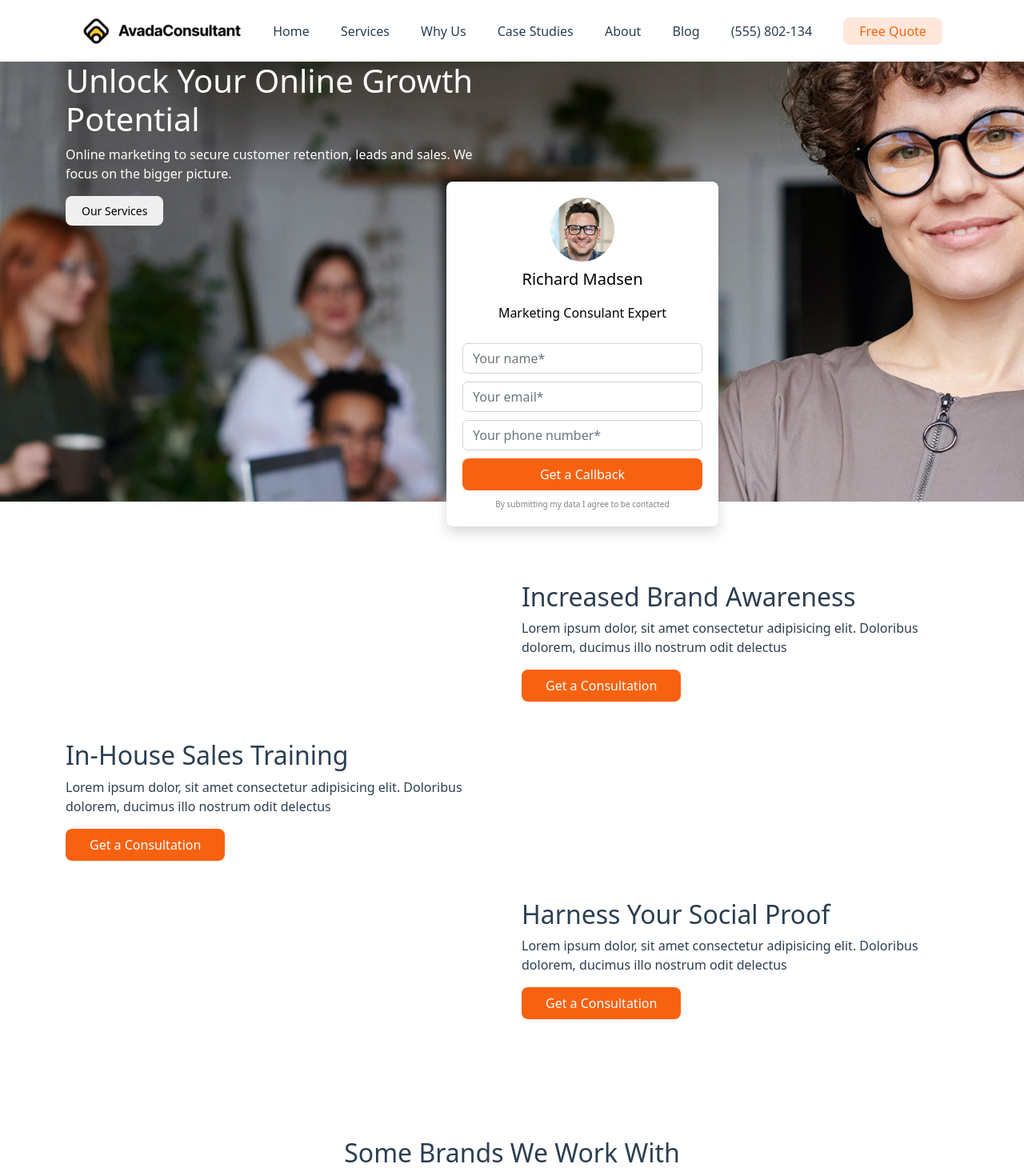
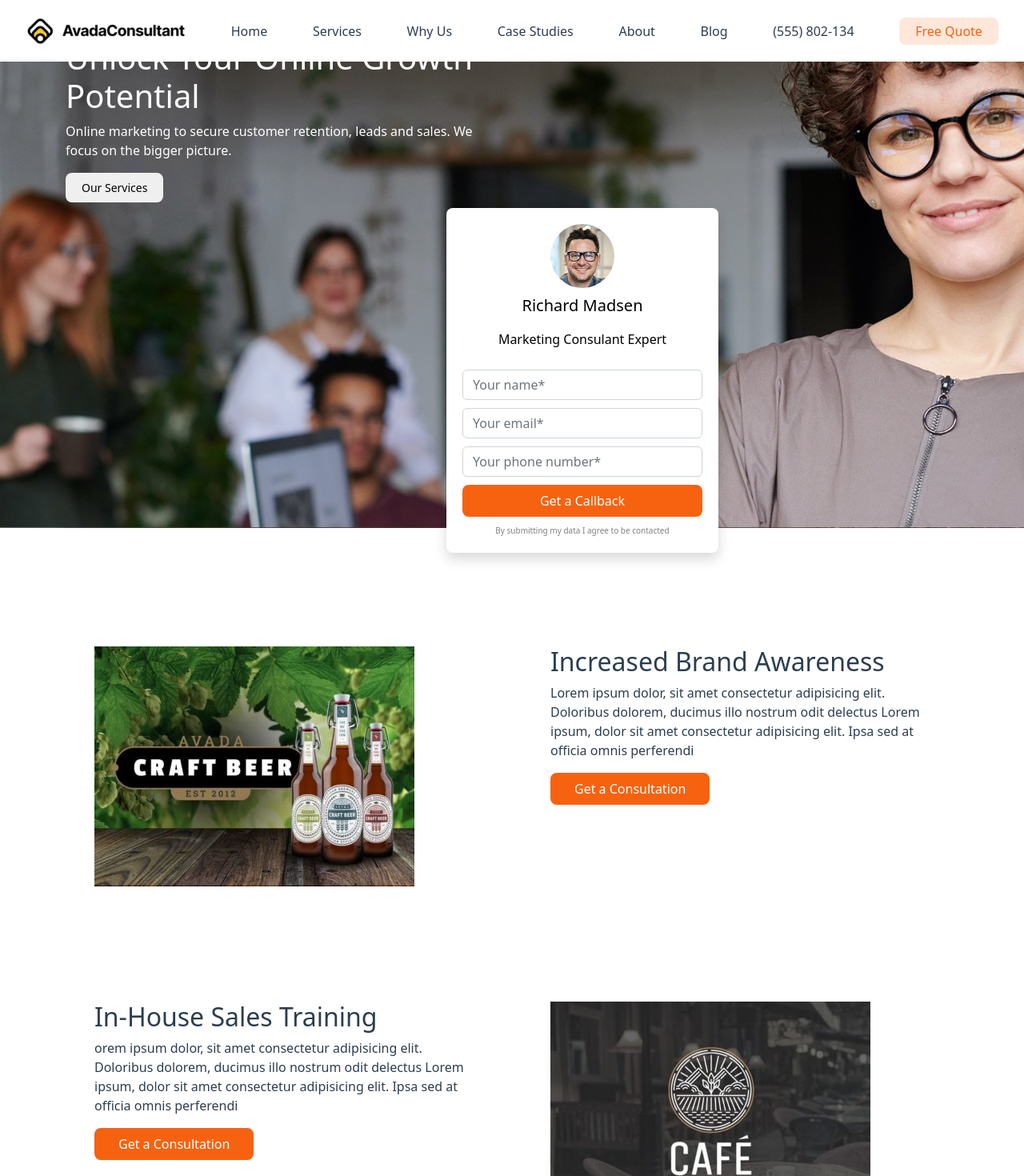
Before and after one commit to Trusimo/proj-html-vuejs, a Vue app: page / in a window 1280 px wide. Shown: the top 1470 px of the page at 80% size. Built offline with nearby package versions, Linux system fonts and the light colour scheme.

Commit message:
adds random image for those i not have

```diff
--- a/src/components/TheHeader.vue
+++ b/src/components/TheHeader.vue
@@ -1,5 +1,6 @@
 <template>
-    <div class="container">
+    <div>
+        <div class="container fixed">
             <div class="flex">
                 <img src="../../public/avada-marketing-logo-2x-200x37.png" alt="">
 
@@ -10,6 +11,7 @@
 
                 <div>(555) 802-134</div>
                 <button class="btn-orange">Free Quote</button>
+            </div>
         </div>
     </div>
 
@@ -30,7 +32,8 @@ export default {
                 "Blog"
             ]
 
-}},
+        }
+    },
     methods: {
 
     }
@@ -42,9 +45,13 @@ export default {
 
 
 <style>
-header {
+.fixed {
     position: fixed;
+    background-color: white;
+    min-width: 100%;
+    z-index: 1
 }
+
 .flex {
     display: flex;
     justify-content: space-between;
@@ -64,7 +71,4 @@ header {
     background-color: #f76210;
     color: white;
 }
-
-
-
 </style>
--- a/src/components/TheJumbotron.vue
+++ b/src/components/TheJumbotron.vue
@@ -3,7 +3,7 @@
         <div class="container">
             <section class="jumbo-sec">
                 <div class="row">
-                <div class="col padding-col">
+                    <div class="col mt-5">
                         <h1>Unlock Your Online Growth Potential</h1>
                         <p>Online marketing to secure customer retention, leads and sales.
                             We focus on the bigger picture.
@@ -57,7 +57,7 @@
     background-image: url("../../public/marketing-intro.jpg");
     background-size: 2000px;
     background-position: center;
-    height: 550px;
+    height: 660px;
 }
 
 .btn-white {
@@ -76,11 +76,15 @@
 
 .form-absolute {
     position: absolute;
-    top: 150px;
+    top: 260px;
     right: 300px;
     background-color: white;
     padding: 20px;
     border-radius: 8px;
+}
+
+.margin-top-col {
+    margin-top: 200px;
 }
 
 .flex-form {
@@ -112,7 +116,7 @@
     margin-top: 10px;
 }
 
-.btn-orange-variant{
+.btn-orange-variant {
     background-color: #f76210;
     color: white;
     width: 100%;
@@ -120,6 +124,4 @@
     border-radius: 8px;
     padding: 8px 30px;
 }
-
-
 </style>
--- a/src/components/TheMain.vue
+++ b/src/components/TheMain.vue
@@ -4,37 +4,37 @@
         <div class="container padding-sec">
             <!-- 3 row centrali -->
             <div class="row">
-                <div class="col">
-                    <img src="" alt="">
+                <div class="col p-5">
+                    <img src="../../public/beer_thumbnail-400x300.jpg" alt="">
                 </div>
-                <div class="col">
+                <div class="col p-5">
                     <h2>Increased Brand Awareness</h2>
                     <p>Lorem ipsum dolor, sit amet consectetur adipisicing elit. Doloribus dolorem, ducimus illo nostrum
-                        odit delectus</p>
+                        odit delectus Lorem ipsum, dolor sit amet consectetur adipisicing elit. Ipsa sed at officia omnis perferendi</p>
                     <button type="submit" class="btn-orange-col">Get a Consultation</button>
                 </div>
             </div>
 
             <div class="row my-5">
-                <div class="col">
+                <div class="col p-5">
                     <h2>In-House Sales Training</h2>
-                    <p>Lorem ipsum dolor, sit amet consectetur adipisicing elit. Doloribus dolorem, ducimus illo nostrum
-                        odit delectus</p>
+                    <p>orem ipsum dolor, sit amet consectetur adipisicing elit. Doloribus dolorem, ducimus illo nostrum
+                        odit delectus Lorem ipsum, dolor sit amet consectetur adipisicing elit. Ipsa sed at officia omnis perferendi</p>
                     <button type="submit" class="btn-orange-col">Get a Consultation</button>
                 </div>
-                <div class="col">
-                    <img src="" alt="">
+                <div class="col p-5">
+                    <img src="../../public/cafe_thumbnail-400x300.jpg" alt="">
                 </div>
             </div>
 
             <div class="row my-5">
-                <div class="col">
-                    <img src="" alt="">
+                <div class="col p-5">
+                    <img src="../../public/cleaning_services-400x300.jpg" alt="">
                 </div>
-                <div class="col">
+                <div class="col p-5">
                     <h2>Harness Your Social Proof</h2>
-                    <p>Lorem ipsum dolor, sit amet consectetur adipisicing elit. Doloribus dolorem, ducimus illo nostrum
-                        odit delectus</p>
+                    <p>orem ipsum dolor, sit amet consectetur adipisicing elit. Doloribus dolorem, ducimus illo nostrum
+                        odit delectus Lorem ipsum, dolor sit amet consectetur adipisicing elit. Ipsa sed at officia omnis perferendi</p>
                     <button type="submit" class="btn-orange-col">Get a Consultation</button>
                 </div>
             </div>
```
Lines whose indentation alone changed are shown as unchanged.
